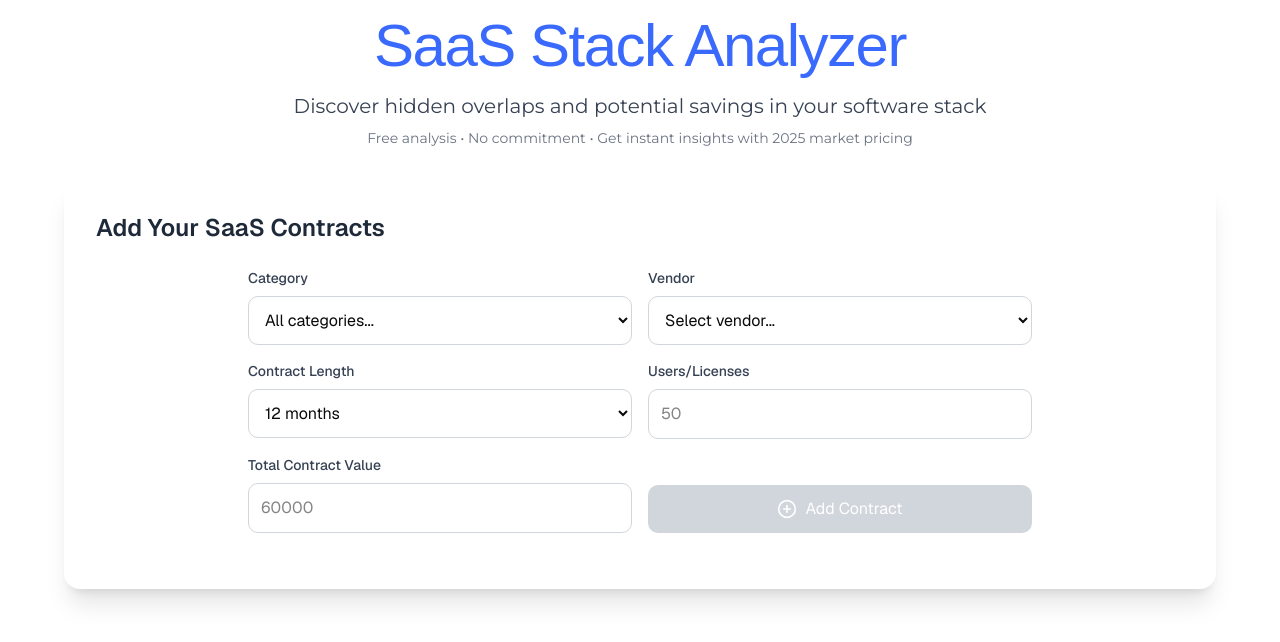
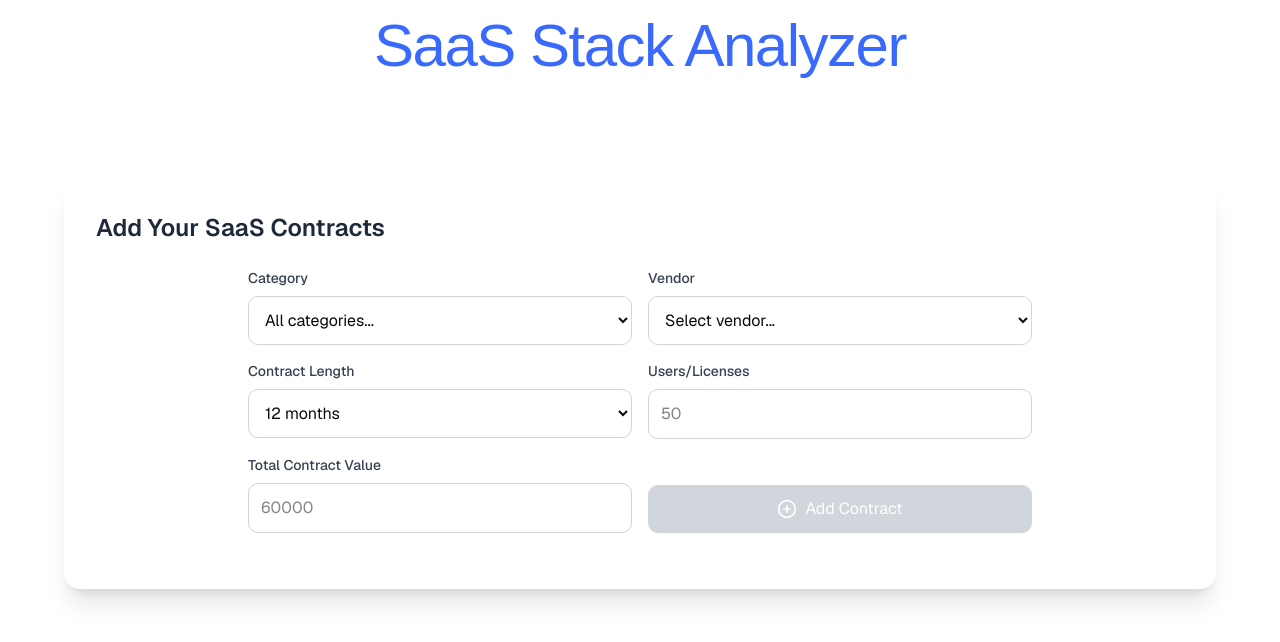
Before and after one commit to StacksyConsulting/SaaS-Analyzer, a Next.js app: page / in a window 1280 px wide. Shown: the top 642 px of the page. Built offline with nearby package versions, Linux system fonts and the light colour scheme; a web font is replaced by a local one.

Commit message:
Add files via upload

```diff
--- a/app/page.tsx
+++ b/app/page.tsx
@@ -757,10 +757,10 @@ export default function SaaSContractAnalyzer({
   return (
     <div className="min-h-screen p-4 bg-transparent" style={{ backgroundColor: "transparent" }}>
       <style jsx global>{`
-  :root, html, body {
-    background: transparent !important;
-    background-color: transparent !important;
-  }
+:root, html, body {
+  background: transparent !important;
+  background-color: transparent !important;
+}
 `}</style>
       <div className="relative z-10">
         <div className="max-w-6xl mx-auto">
@@ -770,10 +770,10 @@ export default function SaaSContractAnalyzer({
                 {title}
               </h1>
             </div>
-            <p className={`${montserrat.className} text-xl text-gray-700 mb-2`}>
+            <p className={`${montserrat.className} text-xl text-white mb-2`}>
               Discover hidden overlaps and potential savings in your software stack
             </p>
-            <p className={`${montserrat.className} text-sm text-gray-500`}>
+            <p className={`${montserrat.className} text-sm text-white`}>
               Free analysis • No commitment • Get instant insights with 2025 market pricing
             </p>
           </div>
```
